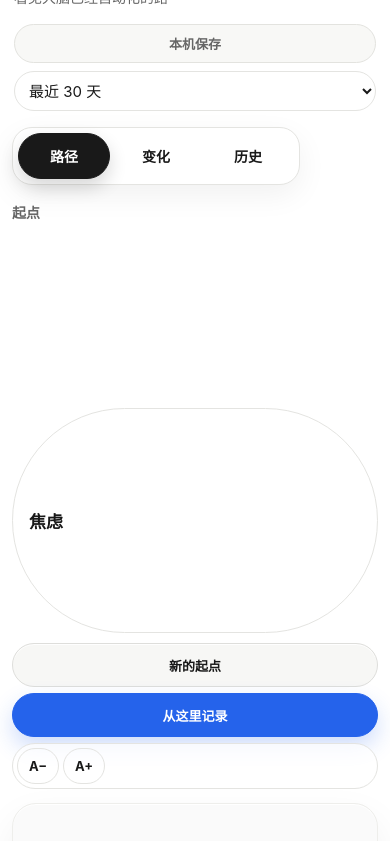
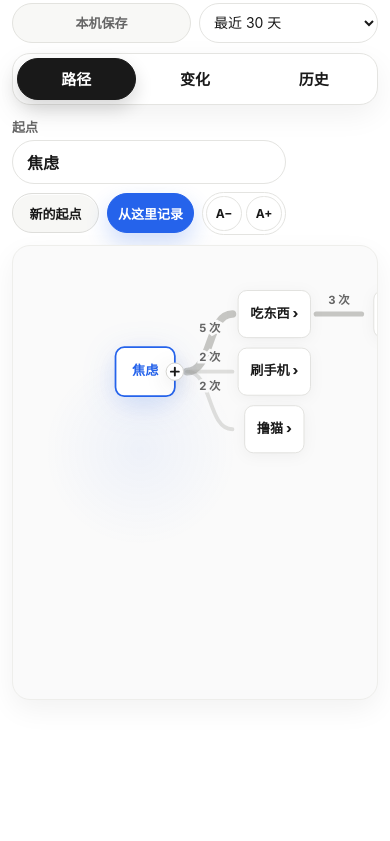
Before and after one commit to mikasa7779io-cloud/brain-map, a plain HTML site: page index.html in a window 390 px wide. Shown: the part 62-903 px from the top of the page. After the commit the page ends 844 px from the top, so only its background shows below. Drawn offline with nearby package versions, Linux system fonts and the light colour scheme.

Commit message:
Polish mobile layout

```diff
--- a/app.js
+++ b/app.js
@@ -244,7 +244,7 @@
 els.pathTextSmaller.addEventListener("click", () => setPathTextScale(pathTextScale - 0.06));
 els.pathTextLarger.addEventListener("click", () => setPathTextScale(pathTextScale + 0.06));
 els.pathShell.addEventListener("scroll", positionPathDraftBar);
-window.addEventListener("resize", positionPathDraftBar);
+window.addEventListener("resize", handleViewportResize);
 els.pathDraftBar.addEventListener("pointerenter", clearPathDraftBarAutoHide);
 els.pathDraftBar.addEventListener("pointerleave", schedulePathDraftBarAutoHide);
 els.pathDraftBar.addEventListener("click", schedulePathDraftBarAutoHide);
@@ -574,8 +574,16 @@
 }
 
 function applyPathTextScale() {
-  document.documentElement.style.setProperty("--path-node-font-size", `${Math.round(16 * pathTextScale)}px`);
-  document.documentElement.style.setProperty("--path-edge-label-font-size", `${Math.round(13 * pathTextScale)}px`);
+  const nodeBase = isMobileLayout() ? 14 : 16;
+  const edgeBase = isMobileLayout() ? 12 : 13;
+  document.documentElement.style.setProperty("--path-node-font-size", `${Math.round(nodeBase * pathTextScale)}px`);
+  document.documentElement.style.setProperty("--path-edge-label-font-size", `${Math.round(edgeBase * pathTextScale)}px`);
+}
+
+function handleViewportResize() {
+  applyPathTextScale();
+  renderPathView();
+  positionPathDraftBar();
 }
 
 function backupPayload(reason = "manual") {
@@ -1081,9 +1089,12 @@
 }
 
 function renderPathView() {
+  const mobile = isMobileLayout();
+  const viewWidth = mobile ? 720 : 1320;
+  const minViewHeight = mobile ? 520 : 620;
   if (!pathStartId) {
     els.pathMap.innerHTML = "";
-    els.pathMap.setAttribute("viewBox", "0 0 1320 620");
+    els.pathMap.setAttribute("viewBox", `0 0 ${viewWidth} ${minViewHeight}`);
     els.pathInsight.innerHTML = "";
     els.pathInsight.classList.add("hidden");
     return;
@@ -1094,11 +1105,14 @@
   const choicePoints = deriveChoicePoints();
   const svg = els.pathMap;
   svg.innerHTML = "";
-  svg.setAttribute("viewBox", "0 0 1320 620");
+  svg.setAttribute("viewBox", `0 0 ${viewWidth} ${minViewHeight}`);
   const nodes = [];
   const edges = [];
   const maxCount = Math.max(1, root.count);
-  const rowHeight = 82;
+  const rowHeight = mobile ? 66 : 82;
+  const startX = mobile ? 76 : 92;
+  const depthGap = mobile ? 148 : 205;
+  const startY = mobile ? 78 : 92;
   let cursor = 0;
 
   function measure(branch) {
@@ -1112,12 +1126,12 @@
   }
 
   function place(branch, depth, parent) {
-    const x = 92 + depth * 205;
+    const x = startX + depth * depthGap;
     branch.parentNodeId = parent?.nodeId || null;
     branch.pathIds = parent ? [...parent.pathIds, branch.nodeId] : [branch.nodeId];
     const visibleChildren = branch.visibleChildren || [];
     if (!visibleChildren.length) {
-      branch.y = 92 + cursor * rowHeight;
+      branch.y = startY + cursor * rowHeight;
       cursor += 1;
     } else {
       visibleChildren.forEach((child) => place(child, depth + 1, branch));
@@ -1131,8 +1145,8 @@
 
   measure(root);
   place(root, 0, null);
-  const height = Math.max(620, 160 + cursor * rowHeight);
-  svg.setAttribute("viewBox", `0 0 1320 ${height}`);
+  const height = Math.max(minViewHeight, (mobile ? 128 : 160) + cursor * rowHeight);
+  svg.setAttribute("viewBox", `0 0 ${viewWidth} ${height}`);
 
   edges.forEach((edge) => {
     const parentTotal = Math.max(1, edge.from.count);
@@ -1270,12 +1284,22 @@
 
 function pathNodeDesiredWidth(label) {
   const textUnits = [...label].reduce((sum, char) => sum + (/[\u4e00-\u9fff]/.test(char) ? 0.98 : 0.52), 0);
-  const textWidth = textUnits * 16 * pathTextScale;
-  return Math.round(Math.max(42, Math.min(152, textWidth + 8 * pathTextScale)));
+  const mobile = isMobileLayout();
+  const baseFont = mobile ? 14 : 16;
+  const padding = mobile ? 18 : 8;
+  const textWidth = textUnits * baseFont * pathTextScale;
+  return Math.round(Math.max(mobile ? 48 : 42, Math.min(mobile ? 118 : 152, textWidth + padding * pathTextScale)));
 }
 
 function pathNodeHeight(branch) {
-  return Math.round((branch.depth === 0 ? 38 : 34) * pathTextScale);
+  const mobile = isMobileLayout();
+  const rootHeight = mobile ? 34 : 38;
+  const childHeight = mobile ? 32 : 34;
+  return Math.round((branch.depth === 0 ? rootHeight : childHeight) * pathTextScale);
+}
+
+function isMobileLayout() {
+  return window.matchMedia?.("(max-width: 760px)").matches || window.innerWidth <= 760;
 }
 
 function shouldShowPathNodeDelete(branch) {
--- a/index.html
+++ b/index.html
@@ -4,7 +4,7 @@
   <meta charset="utf-8">
   <meta name="viewport" content="width=device-width, initial-scale=1">
   <title>Brain Map</title>
-  <link rel="stylesheet" href="./styles.css?v=isolated-supabase-sync-1524">
+  <link rel="stylesheet" href="./styles.css?v=mobile-layout-2309">
 </head>
 <body>
   <main id="app">
@@ -188,6 +188,6 @@
 
   <script src="https://cdn.jsdelivr.net/npm/cytoscape@3.30.4/dist/cytoscape.min.js"></script>
   <script src="https://cdn.jsdelivr.net/npm/@supabase/supabase-js@2"></script>
-  <script src="./app.js?v=isolated-supabase-sync-1519"></script>
+  <script src="./app.js?v=mobile-layout-2309"></script>
 </body>
 </html>
--- a/styles.css
+++ b/styles.css
@@ -1706,21 +1706,136 @@
 }
 
 @media (max-width: 760px) {
+  body {
+    font-size: 14px;
+  }
+
   #app {
-    padding: 12px;
+    padding: 10px 12px 14px;
   }
 
   .app-header {
-    align-items: stretch;
-    flex-direction: column;
-  }
-
-  .header-actions, .record-head, .path-toolbar, .path-toolbar-actions {
+    display: grid;
+    grid-template-columns: 1fr;
+    gap: 8px;
+    padding: 0 0 10px;
+  }
+
+  h1 {
+    font-size: 24px;
+    text-align: center;
+  }
+
+  .app-header p {
+    margin-top: 2px;
+    font-size: 13px;
+    text-align: center;
+    white-space: nowrap;
+    overflow: hidden;
+    text-overflow: ellipsis;
+  }
+
+  .header-actions {
+    display: grid;
+    grid-template-columns: 1fr 1fr;
+    gap: 8px;
+    align-items: center;
+  }
+
+  .header-actions > * {
+    width: 100%;
+    min-height: 40px;
+  }
+
+  .tabs {
+    width: 100%;
+    margin-bottom: 12px;
+    padding: 4px;
+    border-radius: 18px;
+  }
+
+  .tab {
+    flex: 1;
+    min-width: 0;
+    min-height: 42px;
+    font-size: 15px;
+  }
+
+  .path-toolbar {
+    display: grid;
+    gap: 8px;
+    margin-bottom: 10px;
+  }
+
+  .start-picker {
+    max-width: 100%;
+    flex-basis: auto;
+    gap: 4px;
+    font-size: 13px;
+  }
+
+  .start-picker-button {
+    min-height: 42px;
+    font-size: 16px;
+    padding-inline: 14px;
+  }
+
+  .path-toolbar-actions {
+    display: grid;
+    grid-template-columns: 1fr 1fr auto;
+    gap: 8px;
+    align-items: center;
+  }
+
+  .path-toolbar-actions button {
+    min-height: 40px;
+    padding-inline: 10px;
+  }
+
+  .path-scale-controls {
+    justify-self: end;
+    padding: 3px;
+  }
+
+  .path-scale-controls button {
+    min-width: 36px;
+    min-height: 32px;
+    padding-inline: 8px;
+    font-size: 12px;
+  }
+
+  .path-shell {
+    height: 54vh;
+    min-height: 360px;
+    border-radius: 18px;
+    box-shadow: 0 10px 28px rgba(0, 0, 0, 0.055);
+  }
+
+  #pathMap {
+    width: max(100%, 760px);
+    min-height: 100%;
+  }
+
+  .path-node text {
+    font-size: var(--path-node-font-size, 15px);
+  }
+
+  .path-node rect {
+    filter: drop-shadow(0 3px 8px rgba(0, 0, 0, 0.045));
+  }
+
+  .detail-panel {
+    top: 70px;
+    right: 10px;
+    max-width: calc(100vw - 40px);
+  }
+
+  .record-head {
     flex-direction: column;
     align-items: stretch;
   }
 
-  .header-actions > *, .record-head button, .path-toolbar-actions > * {
+  .record-head button {
     width: 100%;
   }
 
@@ -1728,7 +1843,10 @@
     grid-template-columns: 1fr;
   }
 
-  .map-shell {
-    min-height: 460px;
-  }
-}
+  .record-panel {
+    width: min(430px, calc(100vw - 24px));
+    max-height: min(76vh, 620px);
+    padding: 14px;
+    border-radius: 18px;
+  }
+}
```
